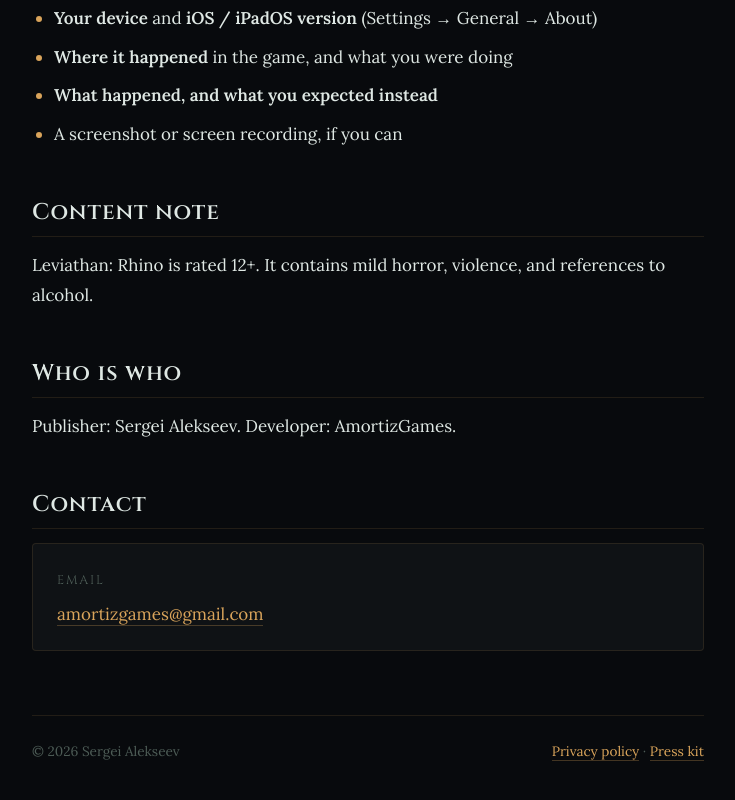
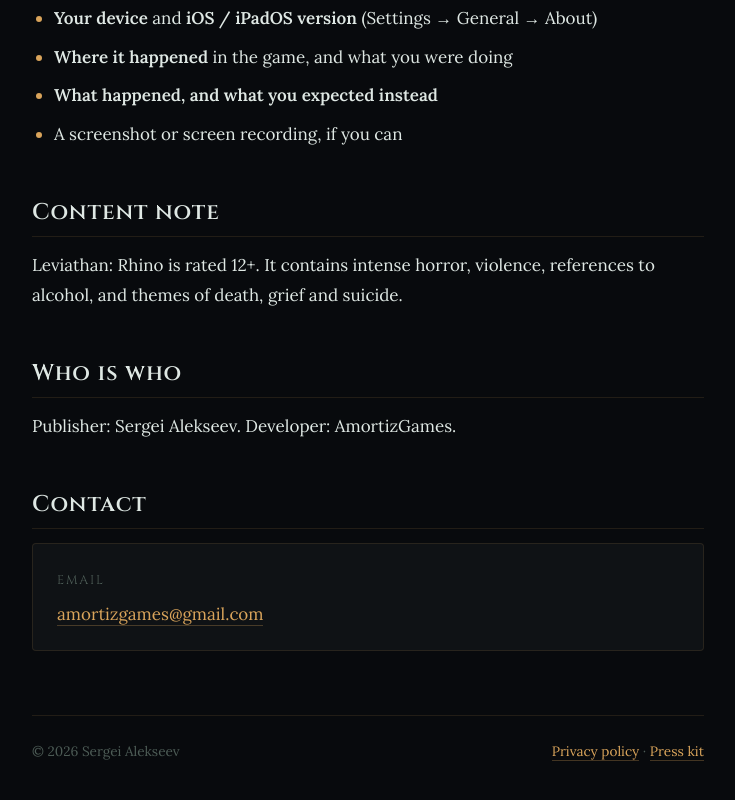
Before and after one commit to amortizgames/amortizgames.github.io, a plain HTML site: page leviathan/support/index.html in a window 1280 px wide. Shown: the part 1517-2317 px from the top of the page, without its empty margins (272-1007 px from the left). Drawn offline with Linux system fonts and the light colour scheme.

Commit message:
Leviathan support page: content note matches the age rating

```diff
--- a/leviathan/support/index.html
+++ b/leviathan/support/index.html
@@ -125,7 +125,7 @@
   </ul>
 
   <h2>Content note</h2>
-  <p>Leviathan: Rhino is rated 12+. It contains mild horror, violence, and references to alcohol.</p>
+  <p>Leviathan: Rhino is rated 12+. It contains intense horror, violence, references to alcohol, and themes of death, grief and suicide.</p>
 
   <h2>Who is who</h2>
   <p>Publisher: Sergei Alekseev. Developer: AmortizGames.</p>
```
